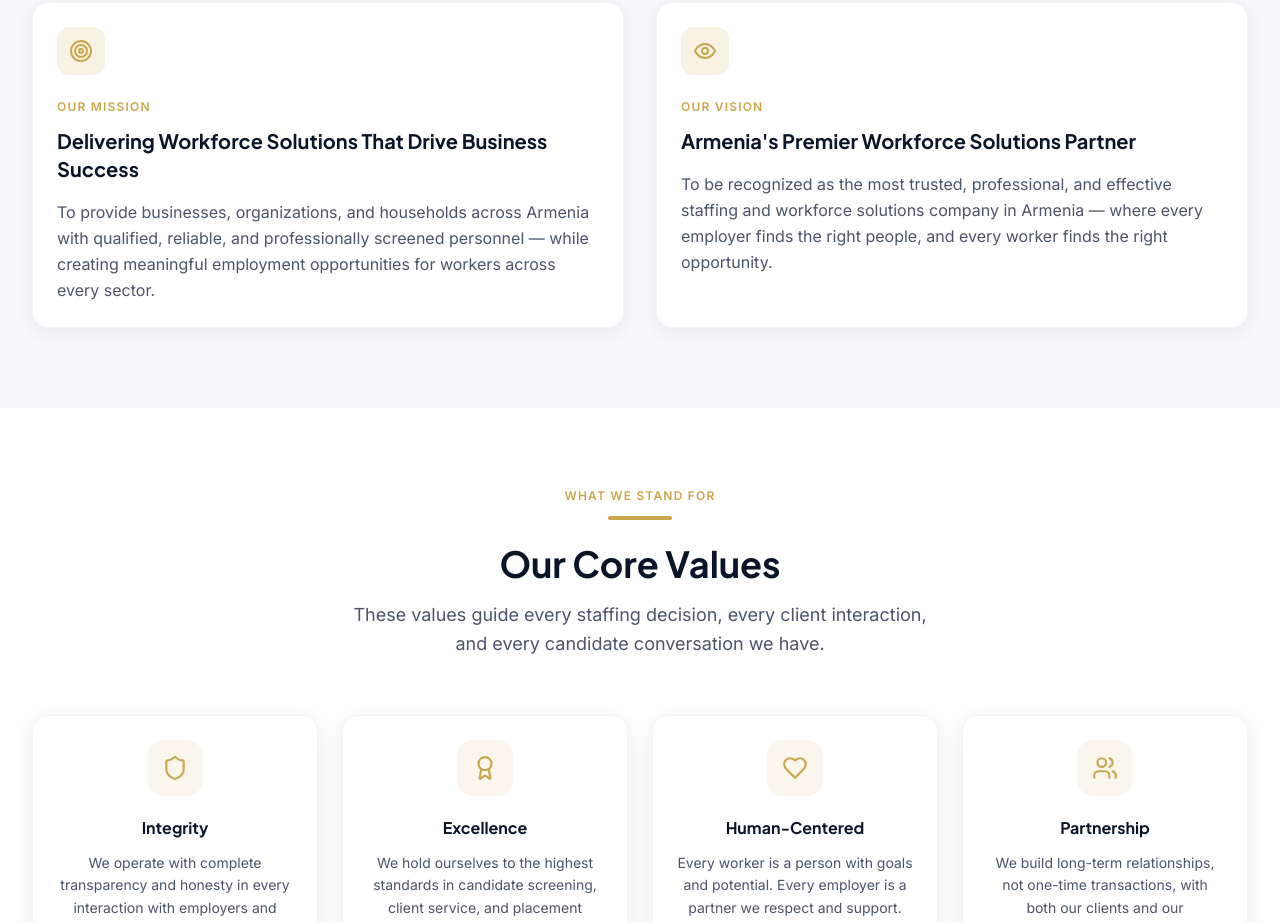
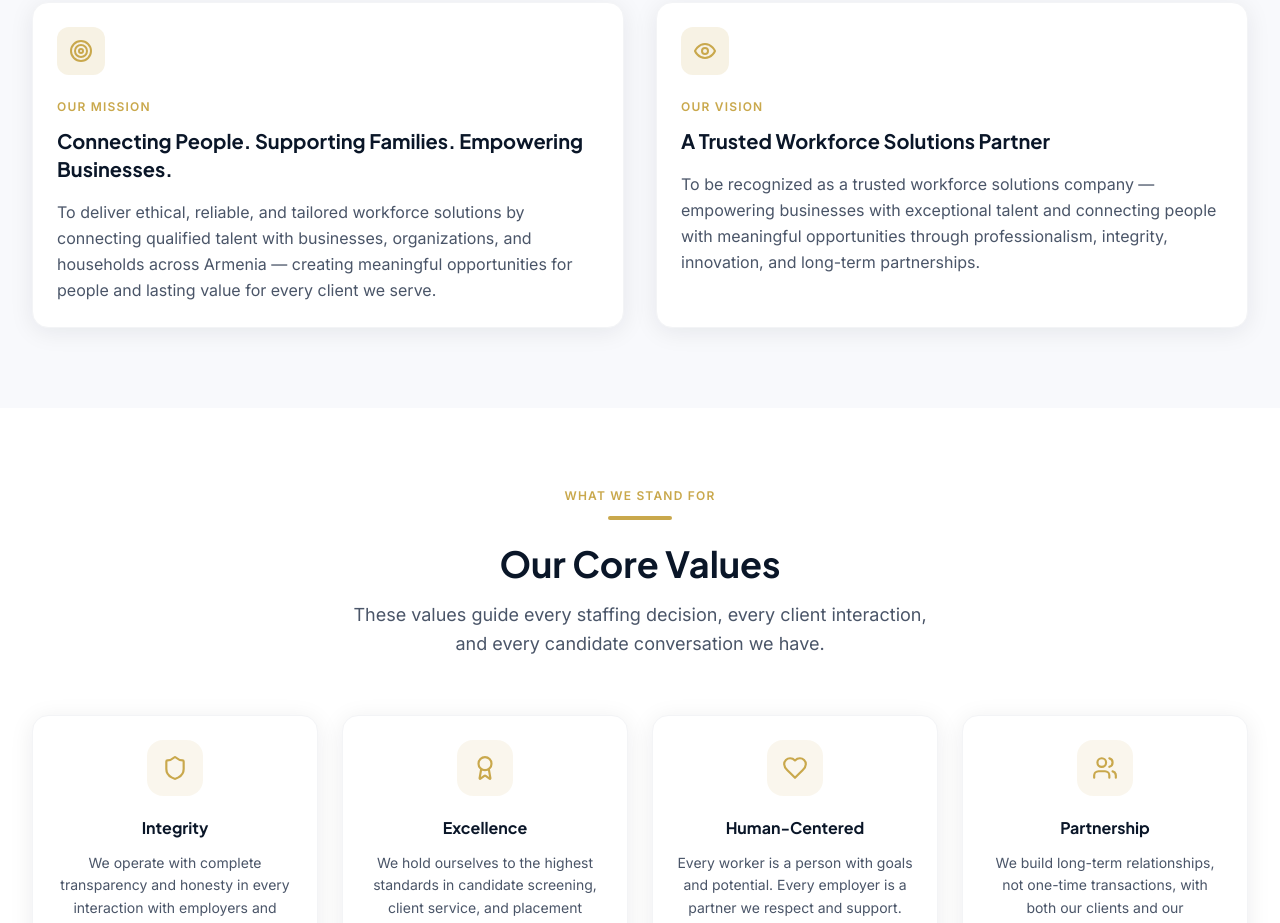
Before and after one commit to hcworkforcesolutions-bit/website, a Next.js app: page /about in a window 1280 px wide. Shown: the part 1260-2183 px from the top of the page. Built offline with nearby package versions, Linux system fonts and the light colour scheme.

Commit message:
Update mission and vision statements

```diff
--- a/src/app/about/page.tsx
+++ b/src/app/about/page.tsx
@@ -127,12 +127,13 @@ export default function AboutPage() {
               </div>
               <p className="section-label mb-3">Our Mission</p>
               <h3 className="text-xl font-bold text-brand-navy mb-4">
-                Delivering Workforce Solutions That Drive Business Success
+                Connecting People. Supporting Families. Empowering Businesses.
               </h3>
               <p className="text-brand-slate leading-relaxed">
-                To provide businesses, organizations, and households across Armenia with qualified,
-                reliable, and professionally screened personnel — while creating meaningful
-                employment opportunities for workers across every sector.
+                To deliver ethical, reliable, and tailored workforce solutions by connecting
+                qualified talent with businesses, organizations, and households across Armenia —
+                creating meaningful opportunities for people and lasting value for every client
+                we serve.
               </p>
             </div>
             <div className="card border border-gray-100">
@@ -141,12 +142,12 @@ export default function AboutPage() {
               </div>
               <p className="section-label mb-3">Our Vision</p>
               <h3 className="text-xl font-bold text-brand-navy mb-4">
-                Armenia&apos;s Premier Workforce Solutions Partner
+                A Trusted Workforce Solutions Partner
               </h3>
               <p className="text-brand-slate leading-relaxed">
-                To be recognized as the most trusted, professional, and effective staffing and
-                workforce solutions company in Armenia — where every employer finds the right
-                people, and every worker finds the right opportunity.
+                To be recognized as a trusted workforce solutions company — empowering businesses
+                with exceptional talent and connecting people with meaningful opportunities through
+                professionalism, integrity, innovation, and long-term partnerships.
               </p>
             </div>
           </div>
```
